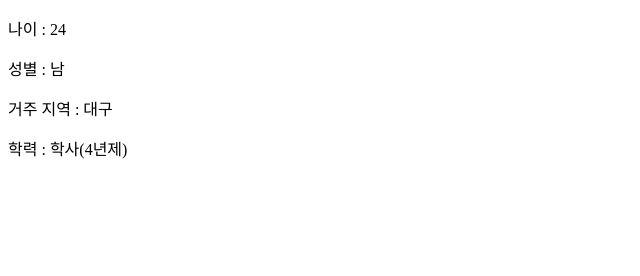
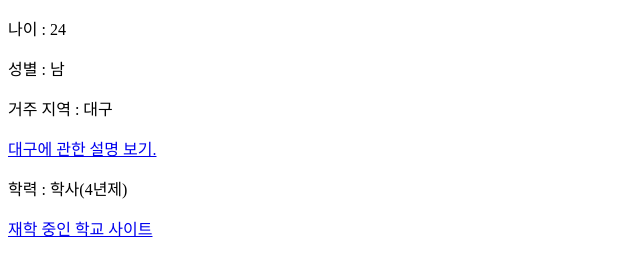
Before and after one commit to Han-minshik/HelloMyWeb, a plain HTML site: page 03_information.html in a window 1280 px wide. Shown: the whole page, without its empty margins (0-640 px from the left). Drawn offline with Linux system fonts and the light colour scheme.

Commit message:
03_information.html

```diff
--- a/03_information.html
+++ b/03_information.html
@@ -9,6 +9,8 @@
     <p> 나이 : 24 </p>
     <p> 성별 : 남 </p>
     <p> 거주 지역 : 대구 </p>
+    <a href = "https://travel.naver.com/domestic/06/summary?seasonIndex=2">대구에 관한 설명 보기.</a>
     <p> 학력 : 학사(4년제) </p>
+    <a href = "https://www.ikw.ac.kr/main.tc#n"> 재학 중인 학교 사이트 </a>
 </body>
 </html>
```
